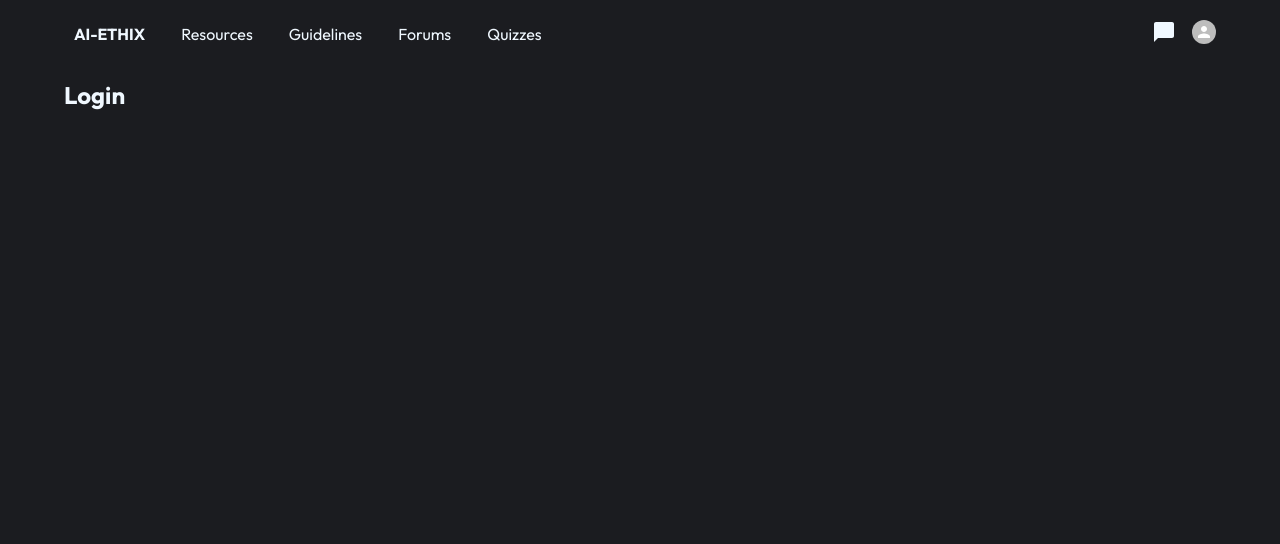
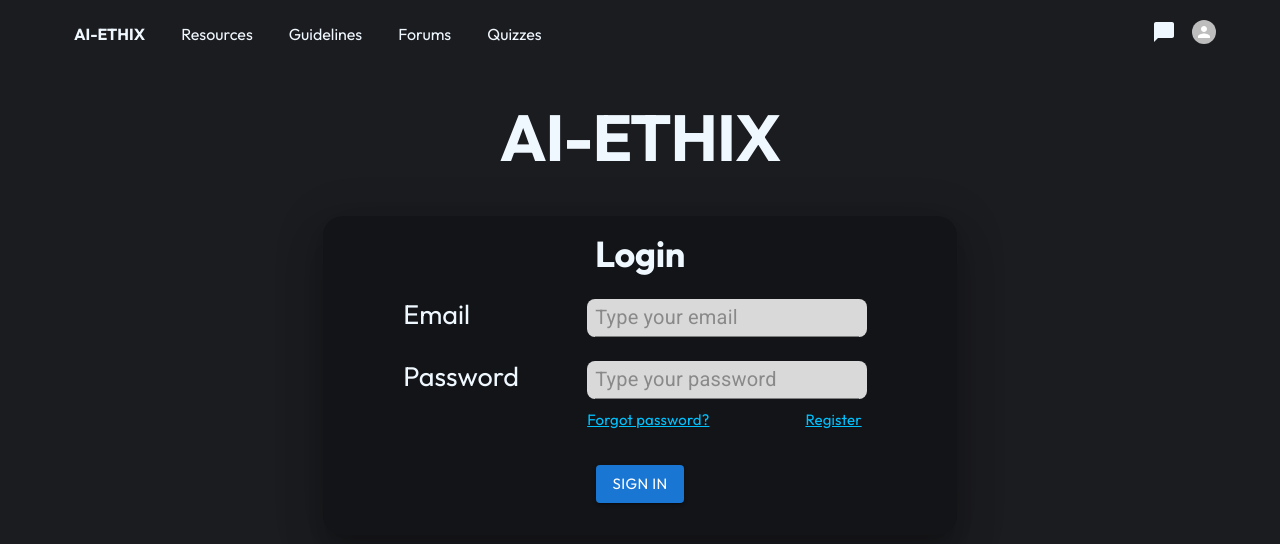
Before and after one commit to XNORF/AI-ETHIX, a React (Vite) app in the folder frontend/: page /login in a window 1280 px wide. Shown: the top 544 px of the page. Built offline with nearby package versions, Linux system fonts and the light colour scheme.

Commit message:
Update Login.jsx

```diff
--- a/frontend/src/pages/Login.jsx
+++ b/frontend/src/pages/Login.jsx
@@ -1,8 +1,75 @@
+import { Typography, Button, Box, TextField, Grid, Stack } from "@mui/material";
+import { Link } from "react-router-dom";
+
+const boxStyle = {
+    width: "55%",
+    bgcolor: "#121418",
+    borderRadius: 5,
+    boxShadow: 24,
+};
+
+const textFieldStyle = {
+    width: "100%",
+    bgcolor: "#D9D9D9",
+    borderRadius: 2,
+    px: 1,
+};
 const Login = () => {
     //RETURN THE HTML
     return (
         <div className="Login">
-            <h2>Login</h2>
+            <Typography variant="h1" sx={{ mt: 5 }} align="center">
+                AI-ETHIX
+            </Typography>
+            <Box sx={{ display: "flex", justifyContent: "center", mt: 5 }}>
+                <Box sx={boxStyle}>
+                    <Typography variant="h2" sx={{ mt: 2 }} align="center">
+                        Login
+                    </Typography>
+
+                    <Grid container sx={{ mt: 3 }}>
+                        <Grid item md={5} sm={12}>
+                            <Typography variant="h3" sx={{ ml: 10 }}>
+                                Email
+                            </Typography>
+                        </Grid>
+
+                        <Grid item md={5} sm={12}>
+                            <TextField variant="standard" sx={textFieldStyle} placeholder="Type your email" />
+                        </Grid>
+                    </Grid>
+                    <Grid container sx={{ mt: 3 }}>
+                        <Grid item md={5} sm={12}>
+                            <Typography variant="h3" sx={{ ml: 10 }}>
+                                Password
+                            </Typography>
+                        </Grid>
+
+                        <Grid item md={5} sm={12}>
+                            <TextField variant="standard" sx={textFieldStyle} placeholder="Type your password" type="password" />
+                        </Grid>
+                    </Grid>
+                    <Grid container sx={{ mt: 1, mb: 3 }}>
+                        <Grid item md={5} sm={12}></Grid>
+
+                        <Grid item md={6} sm={12}>
+                            <Stack direction="row" spacing={12}>
+                                <Link>
+                                    <Typography variant="subtitle1">Forgot password?</Typography>
+                                </Link>
+                                <Link to="/signup">
+                                    <Typography variant="subtitle1">Register</Typography>
+                                </Link>
+                            </Stack>
+                        </Grid>
+                    </Grid>
+                    <Box textAlign="center" sx={{ mb: 3 }}>
+                        <Button variant="contained" sx={{ my: 1 }}>
+                            <Typography variant="button">Sign In</Typography>
+                        </Button>
+                    </Box>
+                </Box>
+            </Box>
         </div>
     );
 };
```
